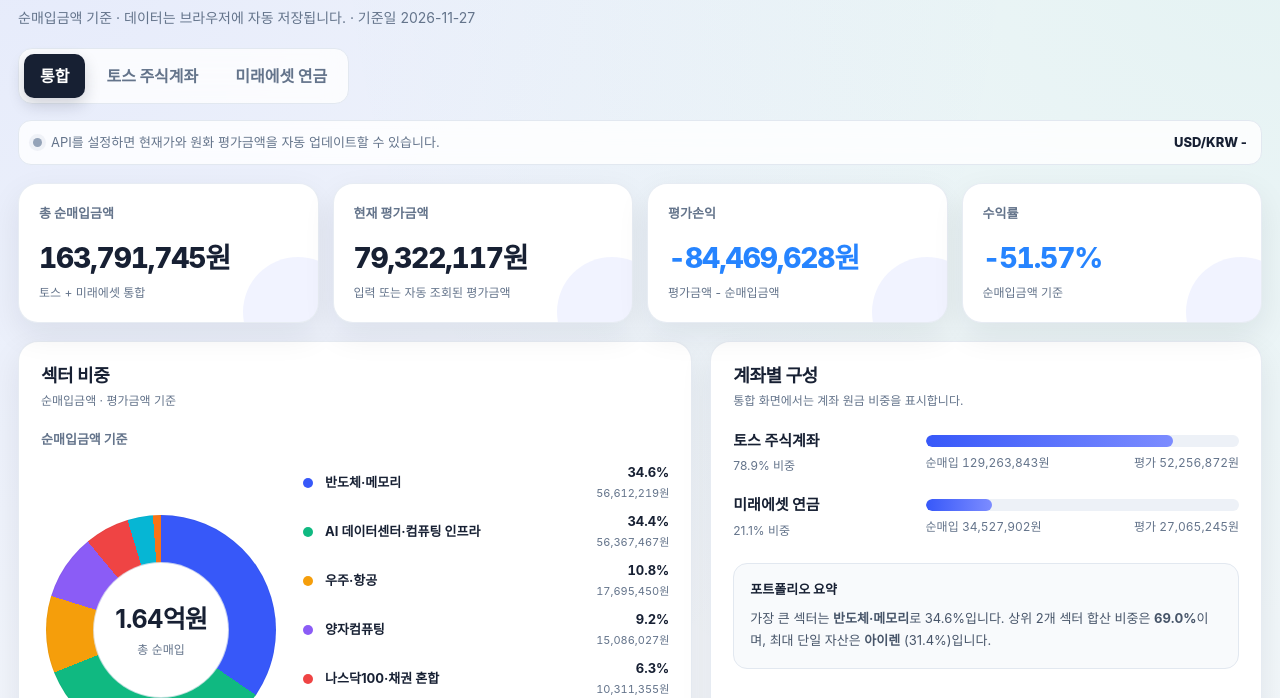
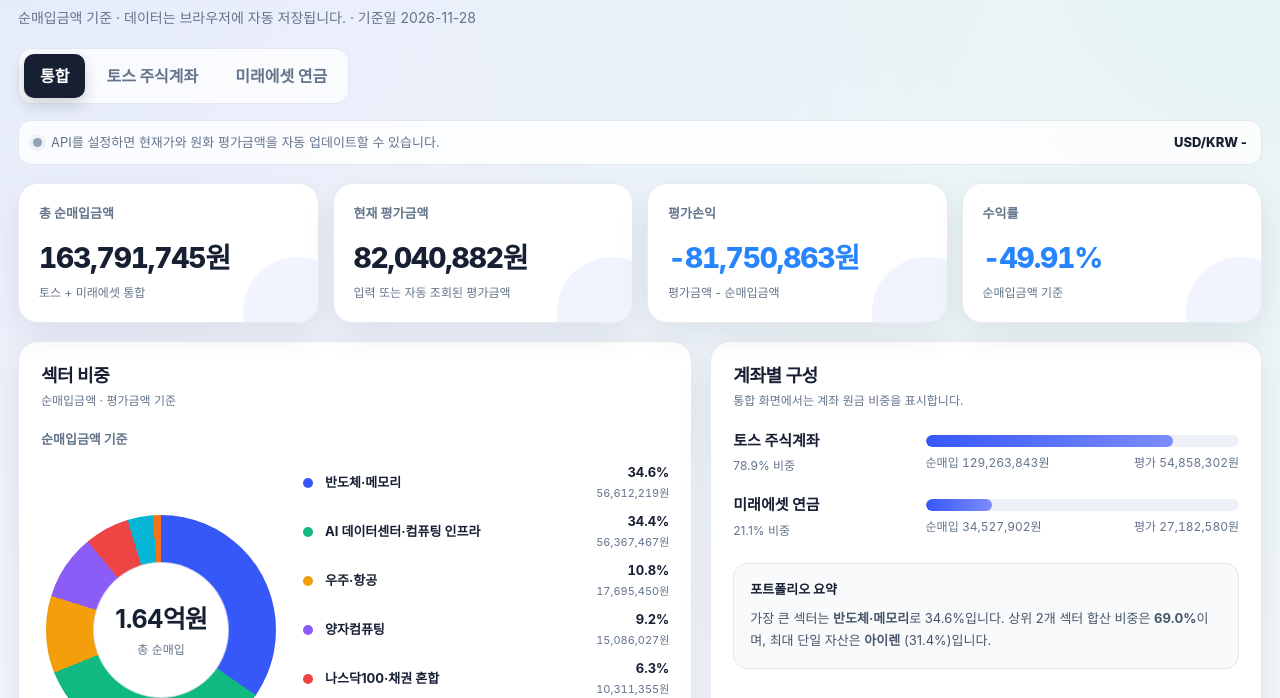
Before and after one commit to big9367-byte/portfolio-dashboard, a plain HTML site: page index.html in a window 1280 px wide. Shown: the part 102-800 px from the top of the page. Drawn offline with Linux system fonts and the light colour scheme.

Commit message:
chore: 주가 자동 업데이트 (2026-11-28)

```diff
--- a/index.html
+++ b/index.html
@@ -1022,7 +1022,7 @@
 
     const DEFAULT_DATA = {
       title: "투자 포트폴리오 대시보드",
-      asOfDate: "2026-11-27",
+      asOfDate: "2026-11-28",
       marketSettings: {
         autoRefresh: false,
         intervalMinutes: 30,
@@ -1031,22 +1031,22 @@
         lastFxRate: null
       },
       holdings: [
-        { id: "t1", account: "toss", name: "아이렌", sector: "AI 데이터센터·컴퓨팅 인프라", cost: 51474419, value: 12924177, symbol: "IREN", exchange: "US", currency: "USD", quantity: 750, autoUpdate: true },
-        { id: "t2", account: "toss", name: "로켓랩", sector: "우주·항공", cost: 17695450, value: 12611046, symbol: "RKLB", exchange: "US", currency: "USD", quantity: 200, autoUpdate: true },
-        { id: "t3", account: "toss", name: "DRAM", sector: "반도체·메모리", cost: 27011059, value: 11863851, symbol: "DRAM", exchange: "US", currency: "USD", quantity: 254, autoUpdate: true },
-        { id: "t4", account: "toss", name: "인플렉션", sector: "양자컴퓨팅", cost: 11005245, value: 4255906, symbol: "INFQ", exchange: "US", currency: "USD", quantity: 489, autoUpdate: true },
-        { id: "t5", account: "toss", name: "마벨 테크놀로지", sector: "반도체·메모리", cost: 9098590, value: 4038364, symbol: "MRVL", exchange: "US", currency: "USD", quantity: 23, autoUpdate: true },
-        { id: "t6", account: "toss", name: "아이온큐", sector: "양자컴퓨팅", cost: 4080782, value: 1546824, symbol: "IONQ", exchange: "US", currency: "USD", quantity: 49, autoUpdate: true },
-        { id: "t7", account: "toss", name: "써클 인터넷 그룹", sector: "핀테크·스테이블코인", cost: 1836298, value: 1035704, symbol: "CRCL", exchange: "US", currency: "USD", quantity: 16, autoUpdate: true },
-        { id: "t8", account: "toss", name: "SK하이닉스", sector: "반도체·메모리", cost: 4152000, value: 2198000, symbol: "000660", exchange: "XKRX", currency: "KRW", quantity: 2, autoUpdate: true },
-        { id: "t9", account: "toss", name: "삼성전자", sector: "반도체·메모리", cost: 2910000, value: 1783000, symbol: "005930", exchange: "XKRX", currency: "KRW", quantity: 10, autoUpdate: true },
-
-        { id: "p1", account: "pension", name: "TIGER 미국AI데이터센터TOP4Plus", sector: "AI 데이터센터·컴퓨팅 인프라", cost: 4893048, value: 2685360, symbol: "0142D0", exchange: "XKRX", currency: "KRW", quantity: 501, autoUpdate: true },
-        { id: "p2", account: "pension", name: "TIGER 미국나스닥100채권혼합50", sector: "나스닥100·채권 혼합", cost: 10311355, value: 10126880, symbol: "435420", exchange: "XKRX", currency: "KRW", quantity: 758, autoUpdate: true },
-        { id: "p3", account: "pension", name: "PLUS 글로벌HBM반도체", sector: "반도체·메모리", cost: 9932650, value: 4477900, symbol: "442580", exchange: "XKRX", currency: "KRW", quantity: 70, autoUpdate: true },
-        { id: "p4", account: "pension", name: "TIME 글로벌AI인공지능액티브", sector: "AI 테마·응용", cost: 3072825, value: 3130125, symbol: "456600", exchange: "XKRX", currency: "KRW", quantity: 75, autoUpdate: true },
-        { id: "p5", account: "pension", name: "TIGER 글로벌온디바이스AI", sector: "AI 테마·응용", cost: 2810104, value: 3328960, symbol: "480310", exchange: "XKRX", currency: "KRW", quantity: 202, autoUpdate: true },
-        { id: "p6", account: "pension", name: "TIGER 미국필라델피아AI반도체나스닥", sector: "반도체·메모리", cost: 3507920, value: 3316020, symbol: "497570", exchange: "XKRX", currency: "KRW", quantity: 204, autoUpdate: true }
+        { id: "t1", account: "toss", name: "아이렌", sector: "AI 데이터센터·컴퓨팅 인프라", cost: 51474419, value: 13393761, symbol: "IREN", exchange: "US", currency: "USD", quantity: 750, autoUpdate: true },
+        { id: "t2", account: "toss", name: "로켓랩", sector: "우주·항공", cost: 17695450, value: 13369430, symbol: "RKLB", exchange: "US", currency: "USD", quantity: 200, autoUpdate: true },
+        { id: "t3", account: "toss", name: "DRAM", sector: "반도체·메모리", cost: 27011059, value: 12604346, symbol: "DRAM", exchange: "US", currency: "USD", quantity: 254, autoUpdate: true },
+        { id: "t4", account: "toss", name: "인플렉션", sector: "양자컴퓨팅", cost: 11005245, value: 4573357, symbol: "INFQ", exchange: "US", currency: "USD", quantity: 489, autoUpdate: true },
+        { id: "t5", account: "toss", name: "마벨 테크놀로지", sector: "반도체·메모리", cost: 9098590, value: 4204624, symbol: "MRVL", exchange: "US", currency: "USD", quantity: 23, autoUpdate: true },
+        { id: "t6", account: "toss", name: "아이온큐", sector: "양자컴퓨팅", cost: 4080782, value: 1642655, symbol: "IONQ", exchange: "US", currency: "USD", quantity: 49, autoUpdate: true },
+        { id: "t7", account: "toss", name: "써클 인터넷 그룹", sector: "핀테크·스테이블코인", cost: 1836298, value: 1053129, symbol: "CRCL", exchange: "US", currency: "USD", quantity: 16, autoUpdate: true },
+        { id: "t8", account: "toss", name: "SK하이닉스", sector: "반도체·메모리", cost: 4152000, value: 2222000, symbol: "000660", exchange: "XKRX", currency: "KRW", quantity: 2, autoUpdate: true },
+        { id: "t9", account: "toss", name: "삼성전자", sector: "반도체·메모리", cost: 2910000, value: 1795000, symbol: "005930", exchange: "XKRX", currency: "KRW", quantity: 10, autoUpdate: true },
+
+        { id: "p1", account: "pension", name: "TIGER 미국AI데이터센터TOP4Plus", sector: "AI 데이터센터·컴퓨팅 인프라", cost: 4893048, value: 2707905, symbol: "0142D0", exchange: "XKRX", currency: "KRW", quantity: 501, autoUpdate: true },
+        { id: "p2", account: "pension", name: "TIGER 미국나스닥100채권혼합50", sector: "나스닥100·채권 혼합", cost: 10311355, value: 10130670, symbol: "435420", exchange: "XKRX", currency: "KRW", quantity: 758, autoUpdate: true },
+        { id: "p3", account: "pension", name: "PLUS 글로벌HBM반도체", sector: "반도체·메모리", cost: 9932650, value: 4520250, symbol: "442580", exchange: "XKRX", currency: "KRW", quantity: 70, autoUpdate: true },
+        { id: "p4", account: "pension", name: "TIME 글로벌AI인공지능액티브", sector: "AI 테마·응용", cost: 3072825, value: 3150375, symbol: "456600", exchange: "XKRX", currency: "KRW", quantity: 75, autoUpdate: true },
+        { id: "p5", account: "pension", name: "TIGER 글로벌온디바이스AI", sector: "AI 테마·응용", cost: 2810104, value: 3345120, symbol: "480310", exchange: "XKRX", currency: "KRW", quantity: 202, autoUpdate: true },
+        { id: "p6", account: "pension", name: "TIGER 미국필라델피아AI반도체나스닥", sector: "반도체·메모리", cost: 3507920, value: 3328260, symbol: "497570", exchange: "XKRX", currency: "KRW", quantity: 204, autoUpdate: true }
       ]
     };
 
```
